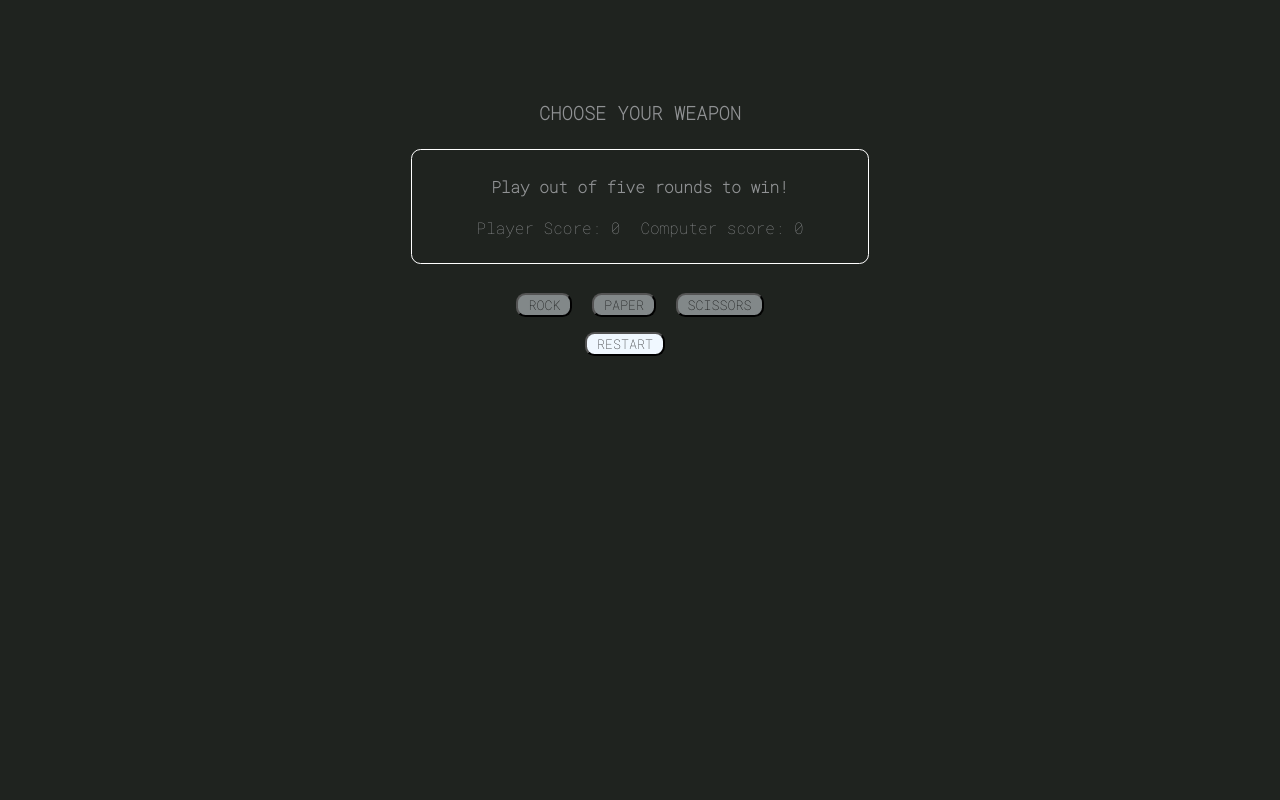
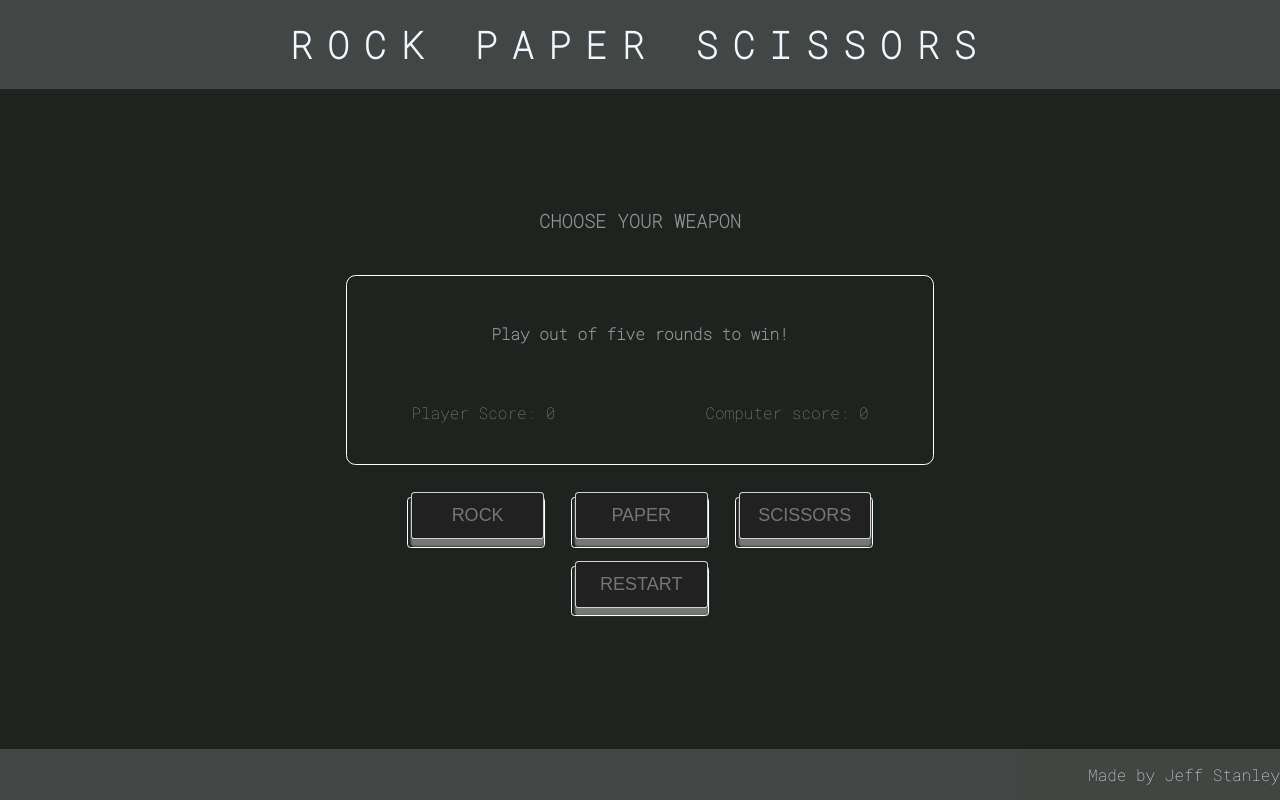
Before and after one commit to JS-Law/Rock-Paper-Scissors, a plain HTML site: page index.html in a window 1280 px wide. Drawn offline with Linux system fonts and the light colour scheme.

Commit message:
Update buttons and add header/footer

```diff
--- a/index.html
+++ b/index.html
@@ -12,7 +12,9 @@
 </head>
 <body>
     <div class="header">
-
+        <h3 id="headerText">
+            ROCK PAPER SCISSORS
+        </h3>
     </div>
     <div class="container">
         <h3 id="scoreInfo">CHOOSE YOUR WEAPON</h3>
@@ -30,15 +32,17 @@
             </div>
         </div>
         <div class="buttons">
-            <button class="btnSquare" id="rockBtn">ROCK</button>
-            <button class="btnSquare" id="paperBtn">PAPER</button>
-            <button class="btnSquare" id="scissorsBtn">SCISSORS</button>
+            <button class="btnSquare" id="rockBtn"><span>ROCK</span></button>
+            <button class="btnSquare" id="paperBtn"><span>PAPER</span></button>
+            <button class="btnSquare" id="scissorsBtn"><span>SCISSORS</span></button>
 
         </div>
         <div id="hiddenBtn">
-            <button class="btnSquare" id="restartGame">RESTART</button>
+            <button class="btnSquare" id="restartGame"><span>RESTART</span></button>
         </div>
-
     </div>
+    <footer class="footerText">
+        Made by Jeff Stanley
+    </footer>
 </body>
 </html>
--- a/styles.css
+++ b/styles.css
@@ -1,13 +1,23 @@
-*{
+html{
     box-sizing: border-box;
     background-color: rgb(31, 35, 31);
     margin: 0;
     font-family: 'Plus Jakarta Sans', sans-serif;
     font-family: 'Roboto Mono', monospace;
 }
+body{
+    margin: 0;
+}
 .header{
     text-align: center;
-
+    background-color: rgba(240, 248, 255, 0.163);
+    font-size: 2rem;
+}
+#headerText{
+    padding-block: 20px;
+    margin-top: 0;
+    color: aliceblue;
+    letter-spacing: .9rem;
 }
 .container {
     display: flex;
@@ -31,22 +41,80 @@
 .scoreContainer{
     display: flex;
     flex-direction: row;
-    gap: 20px;
+    gap: 150px;
     padding-top: 20px;
 }
 
-.btnSquare{
+/* .btnSquare{
     margin: 5px;
     border-radius: .6rem;
     background-color: rgba(240, 248, 255, 0.474);
     padding-right: 10px;
     padding-left: 10px;
-}
+    background-color: rgb(31, 35, 31);
+    color: rgb(144, 146, 148);
+    border: solid 2px;
+    width: 150px;
+    height: 100px;
+} */
 #restartGame {
     margin: 10px;
-    margin-right: 40px;
-    border-radius: .6rem;
-    background-color: aliceblue;
-    padding-right: 10px;
-    padding-left: 10px;
+    /* border-radius: .6rem; */
+    background-color: rgb(31, 35, 31);
 }
+.footerText{
+    text-align: end;
+    position: fixed;
+    bottom: 0;
+    left: 0;
+    width: 100%;
+    background-color: rgba(240, 248, 255, 0.163);
+    padding-block: 15px;
+    color: aliceblue;
+    padding-right: 20px;
+}
+button {
+  padding: 0.1em 0.25em;
+  width: 11.5em;
+  height: 4.2em;
+  background-color: #2121211c;
+  border: 0.08em solid #fff;
+  border-radius: 0.3em;
+  font-size: 12px;
+  cursor: pointer;
+}
+
+button span {
+  position: relative;
+  display: flex;
+  justify-content: center;
+  align-items: center;
+  bottom: 0.4em;
+  width: 7.25em;
+  height: 2.5em;
+  background-color: #212121;
+  border-radius: 0.2em;
+  font-size: 1.5em;
+  color: #ffffff61;
+  border: 0.08em solid #ffffffc9;
+  box-shadow: 0 0.4em 0.1em 0.019em #ffffff63;
+}
+
+button span:hover {
+  transition: all 0.5s;
+  transform: translate(0, 0.4em);
+  box-shadow: 0 0 0 0 #fff;
+}
+
+button span:not(hover) {
+  transition: all 1s;
+}
+.btnSquare{
+    margin: 8px;
+}
+@media (max-width: 430px) {
+    .buttons {
+        display: flex;
+        flex-direction: column;
+    }
+}
```
Also changed, not shown: 1 other file.
